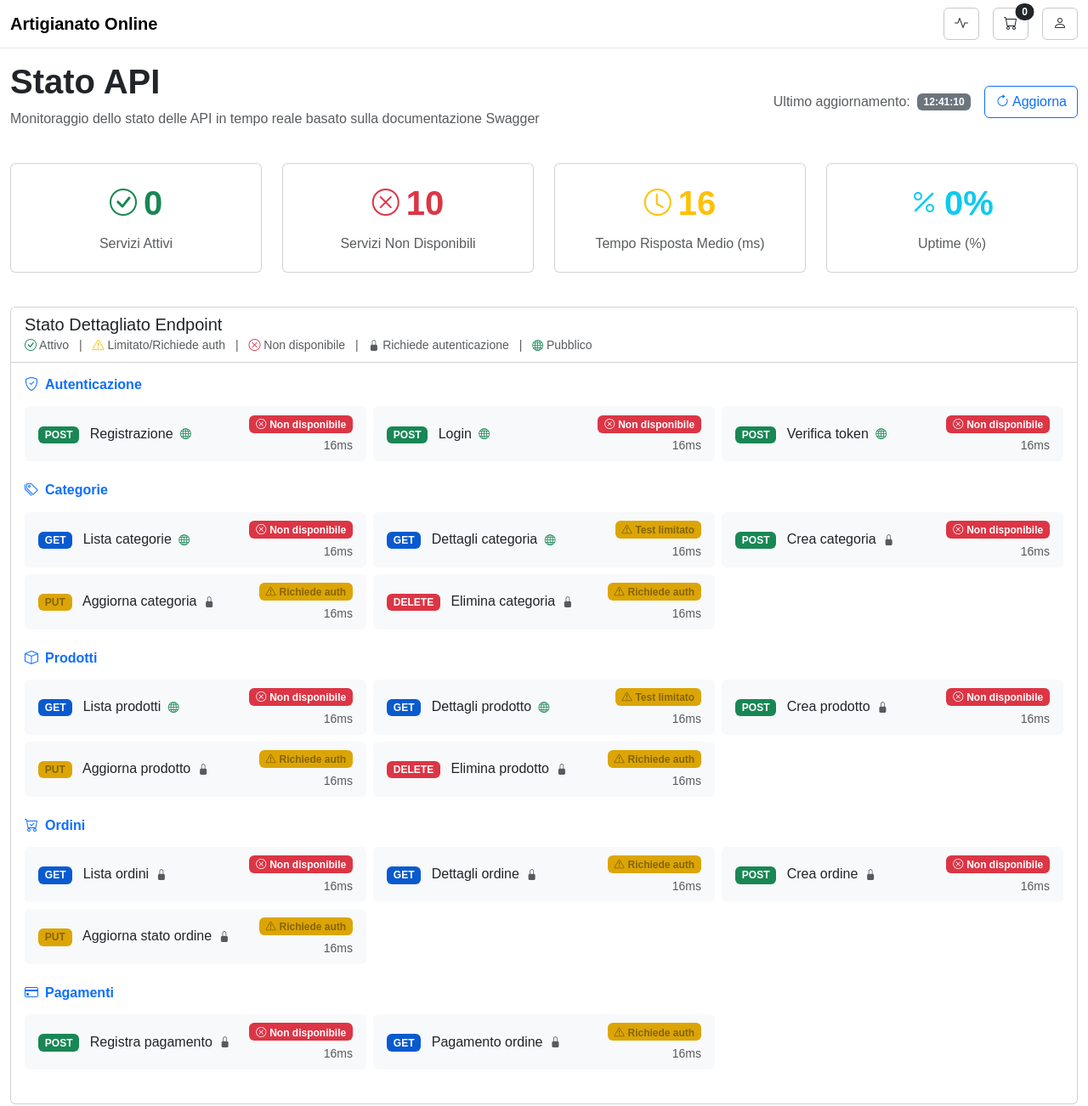
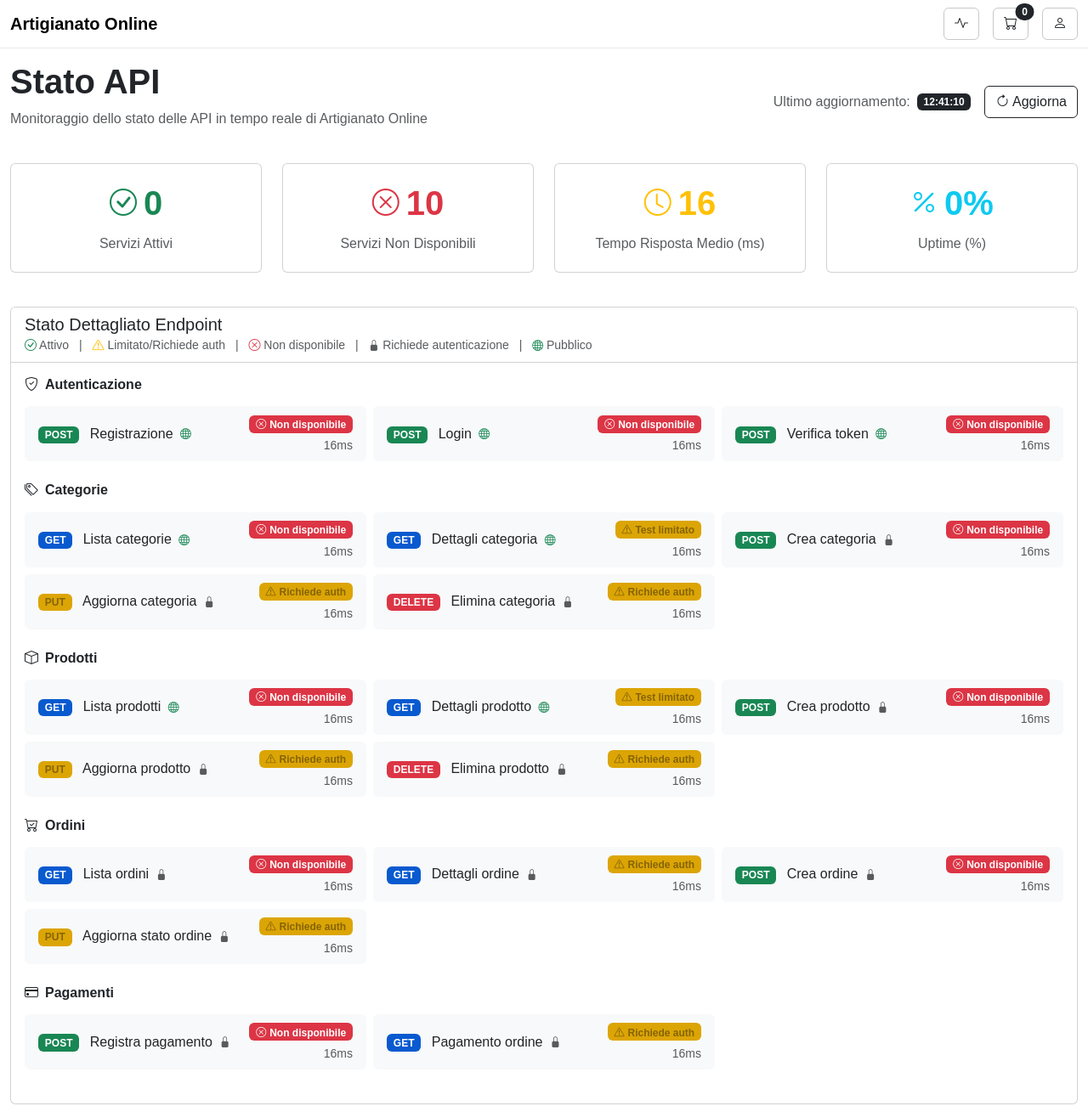
Before and after one commit to GABRYCA/ArtigianatoOnline, a plain HTML site: page Frontend/status.html in a window 1280 px wide. Shown: the top 1302 px of the page at 85% size. Drawn offline with nearby package versions, Linux system fonts and the light colour scheme; no server answers; a web font is replaced by a local one.

Commit message:
Changelogs: - Minori modifiche status page.

```diff
--- a/Frontend/status.html
+++ b/Frontend/status.html
@@ -321,13 +321,12 @@
             <div class="d-flex justify-content-between align-items-center mb-4">
                 <div>
                     <h1 class="fw-bold">Stato API</h1>
-                    <p class="text-muted">Monitoraggio dello stato delle API in tempo reale basato sulla documentazione
-                        Swagger</p>
+                    <p class="text-muted">Monitoraggio dello stato delle API in tempo reale di Artigianato Online</p>
                 </div>
                 <div class="d-flex align-items-center">
                     <span class="me-2 text-muted">Ultimo aggiornamento:</span>
-                    <span id="ultimo-aggiornamento" class="badge bg-secondary">--</span>
-                    <button id="btn-aggiorna" class="btn btn-outline-primary ms-3" onclick="verificaStatoApi()">
+                    <span id="ultimo-aggiornamento" class="badge bg-dark">--</span>
+                    <button id="btn-aggiorna" class="btn btn-outline-dark ms-3" onclick="verificaStatoApi()">
                         <i class="bi bi-arrow-clockwise"></i> Aggiorna
                     </button>
                 </div>
@@ -402,7 +401,7 @@
                         <div class="card-body">
                             <!-- Autenticazione -->
                             <div class="mb-4">
-                                <h6 class="text-primary fw-bold mb-3">
+                                <h6 class="fw-bold mb-3">
                                     <i class="bi bi-shield-check me-2"></i>Autenticazione
                                 </h6>
                                 <div id="stato-autenticazione" class="row g-2">
@@ -411,7 +410,7 @@
 
                             <!-- Categorie -->
                             <div class="mb-4">
-                                <h6 class="text-primary fw-bold mb-3">
+                                <h6 class="fw-bold mb-3">
                                     <i class="bi bi-tags me-2"></i>Categorie
                                 </h6>
                                 <div id="stato-categorie" class="row g-2">
@@ -420,7 +419,7 @@
 
                             <!-- Prodotti -->
                             <div class="mb-4">
-                                <h6 class="text-primary fw-bold mb-3">
+                                <h6 class="fw-bold mb-3">
                                     <i class="bi bi-box me-2"></i>Prodotti
                                 </h6>
                                 <div id="stato-prodotti" class="row g-2">
@@ -429,7 +428,7 @@
 
                             <!-- Ordini -->
                             <div class="mb-4">
-                                <h6 class="text-primary fw-bold mb-3">
+                                <h6 class="fw-bold mb-3">
                                     <i class="bi bi-cart-check me-2"></i>Ordini
                                 </h6>
                                 <div id="stato-ordini" class="row g-2">
@@ -438,7 +437,7 @@
 
                             <!-- Pagamenti -->
                             <div class="mb-4">
-                                <h6 class="text-primary fw-bold mb-3">
+                                <h6 class="fw-bold mb-3">
                                     <i class="bi bi-credit-card me-2"></i>Pagamenti
                                 </h6>
                                 <div id="stato-pagamenti" class="row g-2">
```
